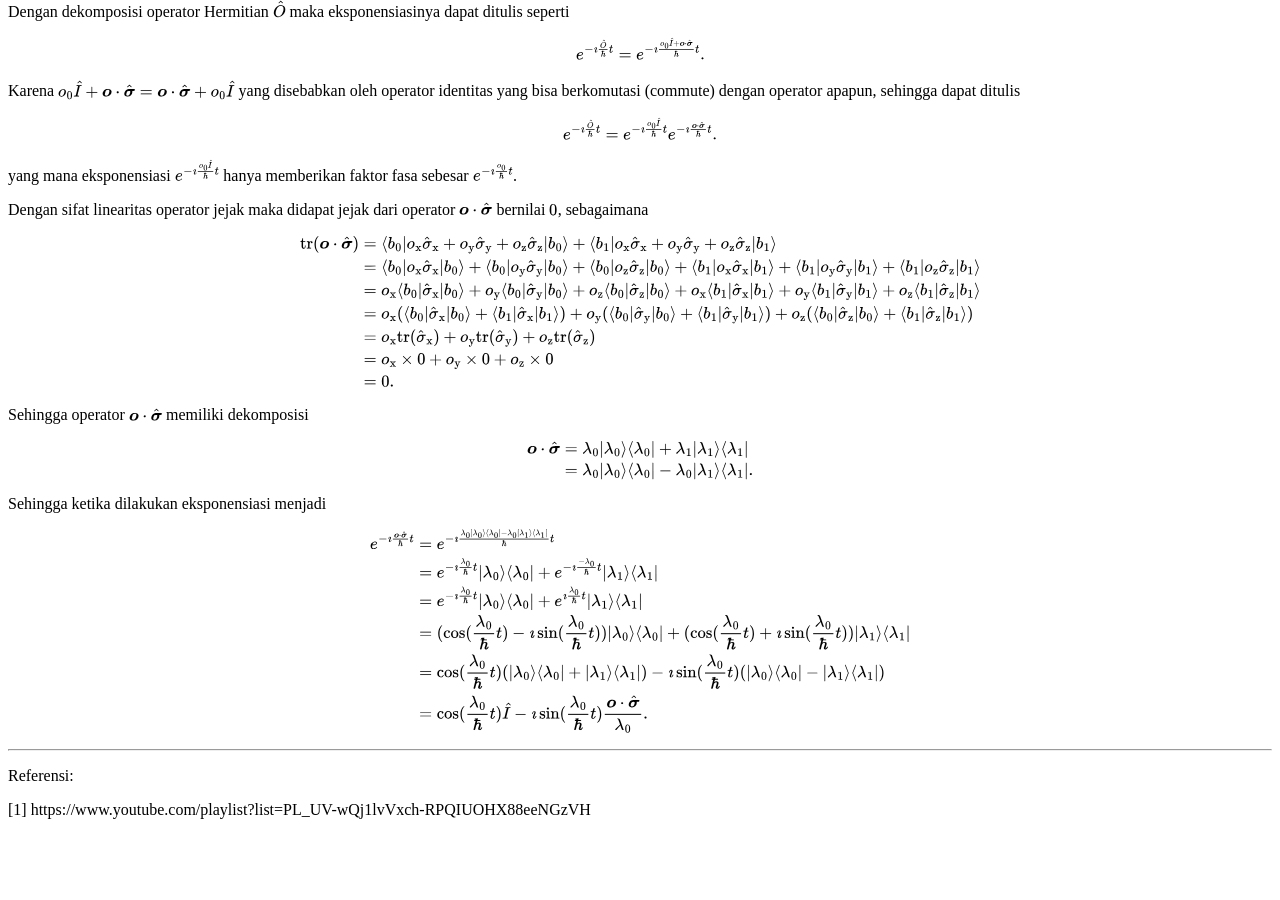
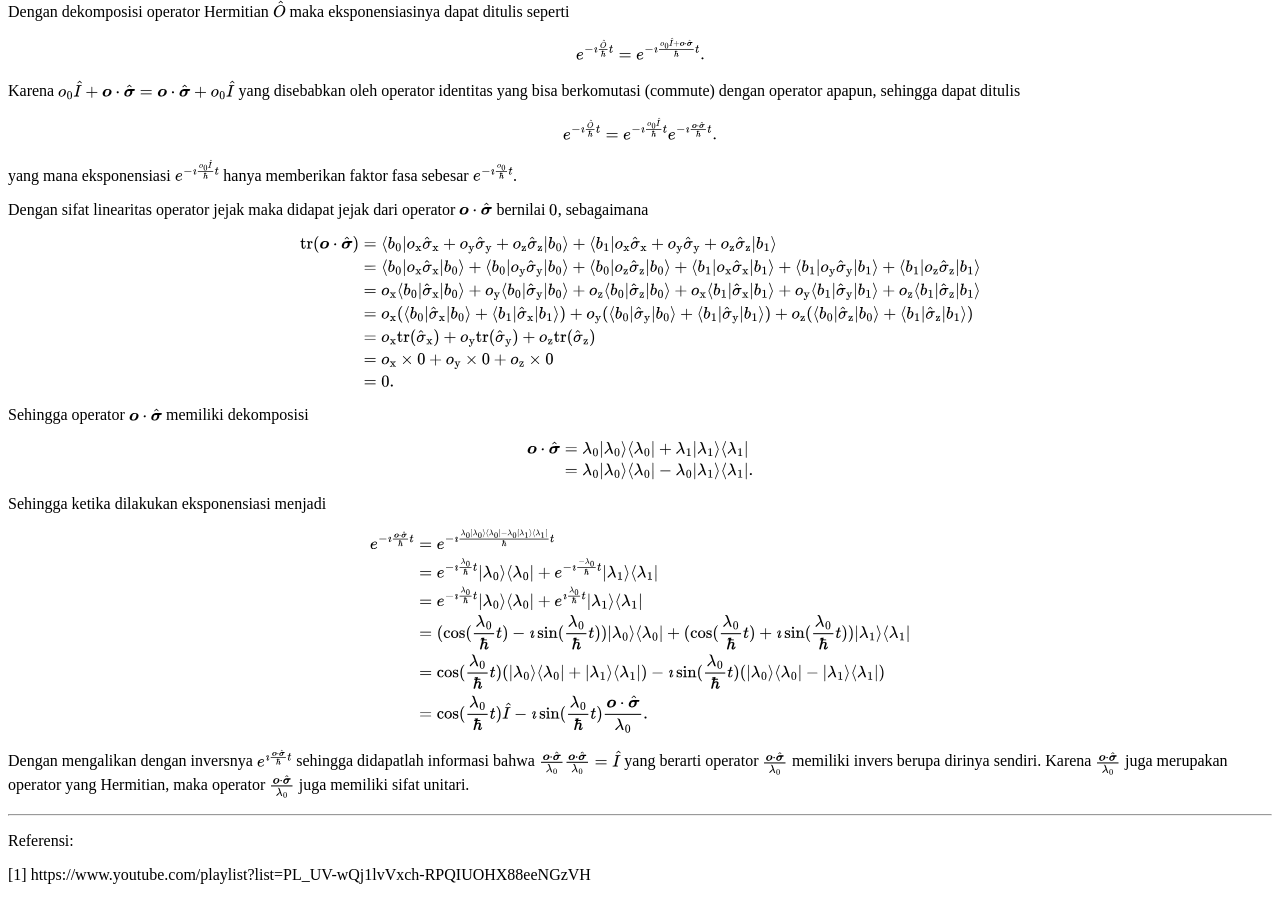
Before and after one commit to dangausuluah/dangausuluah.github.io, a Jekyll site: the page built from _posts/2025-08-26-SDT.md, in a window 1280 px wide and 900 px high, scrolled down 6358 px. Built offline with Jekyll 4.4.1, drawn with Linux system fonts in a browser that asks for light colours; nearby versions of some CDN libraries; our own code applies the rules of GitHub Pages for plain Markdown files; a script that is not in the unit is left out; comment, search, counter and statistics services are not loaded; before the commit the page ends 7193 px from its top, so only the background shows below that.

Commit message:
Update 2025-08-26-SDT.md

```diff
--- a/_posts/2025-08-26-SDT.md
+++ b/_posts/2025-08-26-SDT.md
@@ -458,6 +458,8 @@ e^{-\imath \frac{\M{o} \cdot \hat{\M{\sigma}}}{\hbar} t} &= e^{-\imath \frac{\la
 \end{align*}
 $$
 
+Dengan mengalikan dengan inversnya $e^{\imath \frac{\M{o} \cdot \hat{\M{\sigma}}}{\hbar} t}$ sehingga didapatlah informasi bahwa $\frac{\M{o} \cdot \hat{\M{\sigma}}}{\lambda_0} \frac{\M{o} \cdot \hat{\M{\sigma}}}{\lambda_0} = \hat{I}$ yang berarti operator $\frac{\M{o} \cdot \hat{\M{\sigma}}}{\lambda_0}$ memiliki invers berupa dirinya sendiri. Karena $\frac{\M{o} \cdot \hat{\M{\sigma}}}{\lambda_0}$ juga merupakan operator yang Hermitian, maka operator $\frac{\M{o} \cdot \hat{\M{\sigma}}}{\lambda_0}$ juga memiliki sifat unitari.
+
 ___
 Referensi:
 
```
